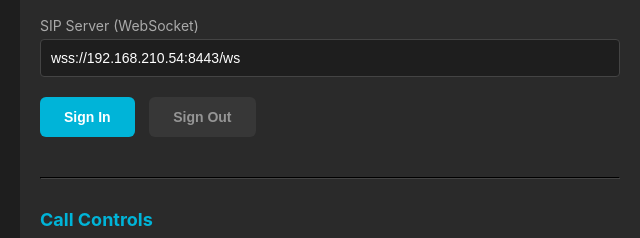
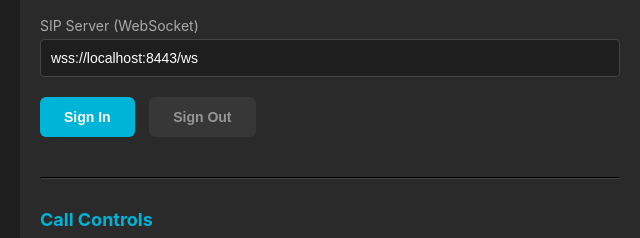
Before and after one commit to abhi2varma/webrtc-genesys, a plain HTML site: page nginx/html/wwe-demo.html in a window 1280 px wide. Shown: the part 364-602 px from the top of the page, 0-640 px from the left. Drawn offline with Linux system fonts and the light colour scheme.

Commit message:
Auto-detect WebSocket URL based on hostname for public IP support

```diff
--- a/nginx/html/wwe-demo.html
+++ b/nginx/html/wwe-demo.html
@@ -203,8 +203,16 @@
 
                 <div class="control-group">
                     <label>SIP Server (WebSocket)</label>
-                    <input type="text" id="sipServer" value="wss://192.168.210.54:8443/ws" placeholder="wss://server:port/ws">
+                    <input type="text" id="sipServer" value="" placeholder="wss://server:port/ws">
                 </div>
+                <script>
+                    // Auto-detect WebSocket URL based on current hostname
+                    document.addEventListener('DOMContentLoaded', function() {
+                        const currentHost = window.location.hostname;
+                        const wsUrl = `wss://${currentHost}:8443/ws`;
+                        document.getElementById('sipServer').value = wsUrl;
+                    });
+                </script>
 
                 <button class="btn btn-primary" id="signInBtn" onclick="signIn()">Sign In</button>
                 <button class="btn btn-secondary" id="signOutBtn" onclick="signOut()" disabled>Sign Out</button>
```
